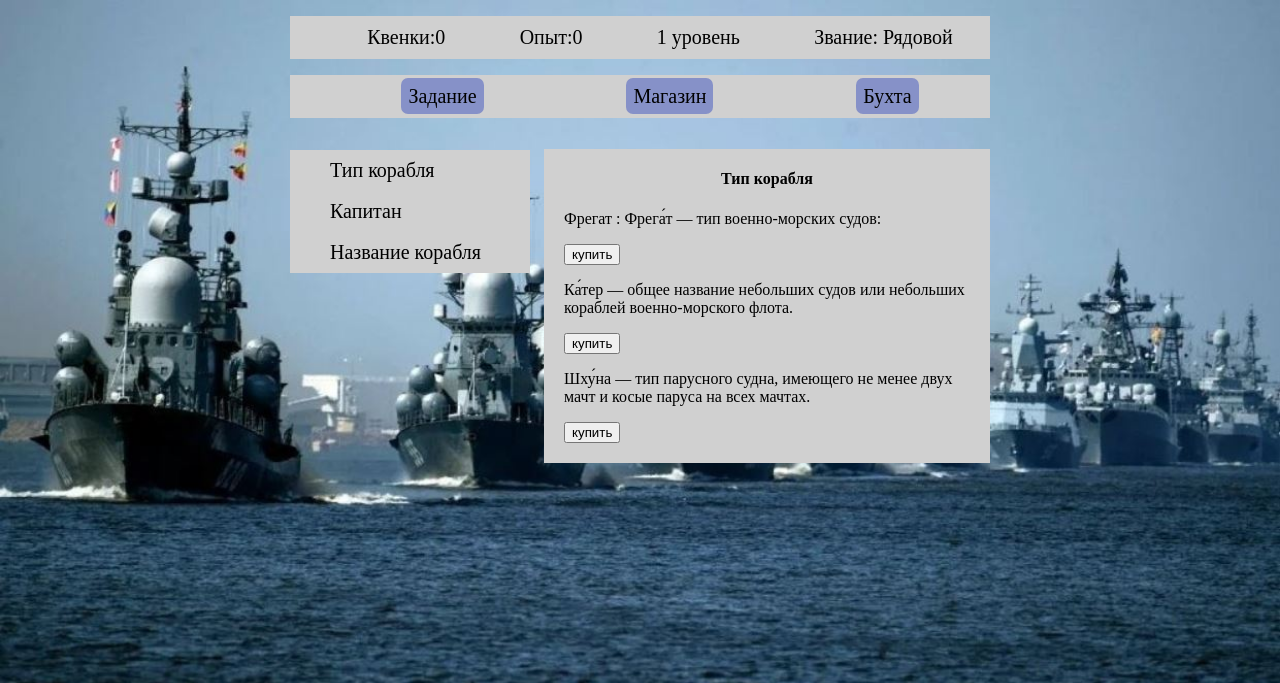
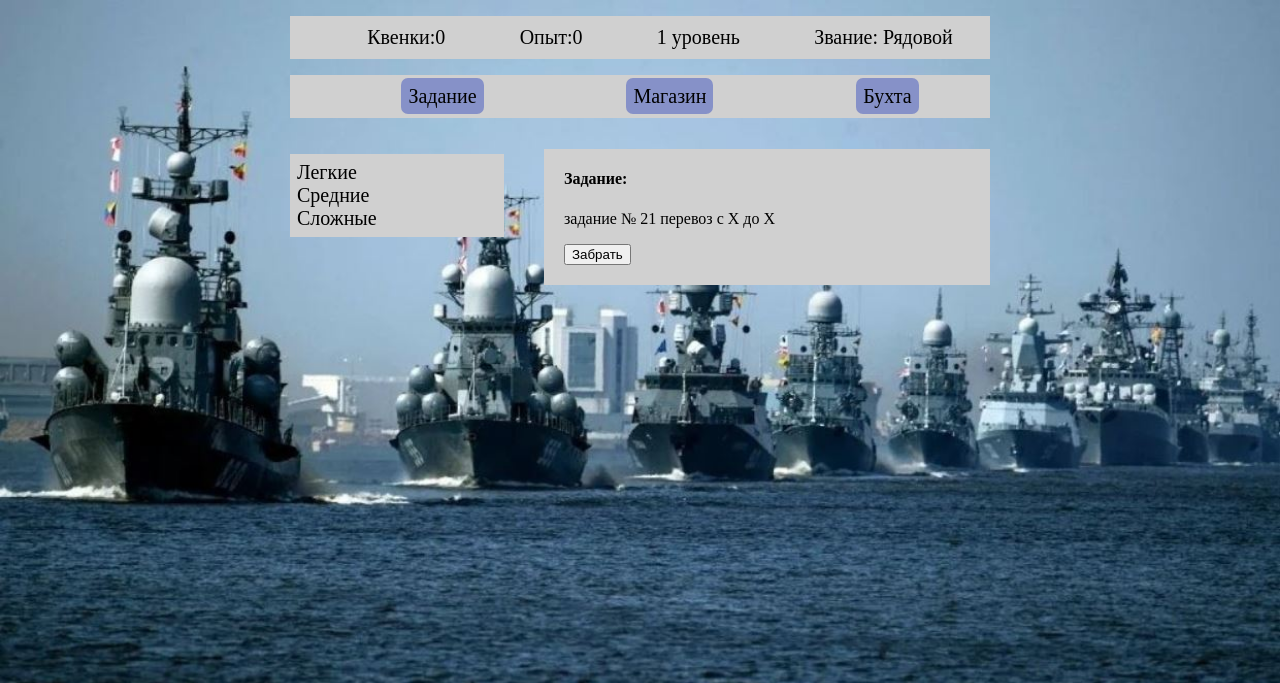
Before and after one commit to Xarn0/-, a PHP site: page /pages/Shop.php in a window 1280 px wide. Shown: the top 683 px of the page. Run offline with PHP 8.4, Linux system fonts and the light colour scheme.

Commit message:
заход №2

```diff
--- a/Shop.php
+++ /dev/null
@@ -1,38 +0,0 @@
-<!DOCTYPE html>
-<html lang="en">
-<head>
-         <meta charset="UTF-8">
-         <meta name="viewport" content="width=device-width, initial-scale=1.0">
-
-         <link rel="stylesheet" href="./style.css">
-         <title>Магазин</title>
-</head>
-<body>
-      <?php include './header.php'   ?>
-      <div>
-               <ul id="shop_spisok_first">
-                        <li>Тип корабля</li>
-                        <li>Капитан</li>
-                        <li>Название корабля</li>
-               </ul>
-               <div>
-                        <h4>Тип корабля</h4>
-                        <div>
-                          <p>Фрегат : Фрега́т — тип военно-морских судов:</p>
-                          <button>купить</button>
-                        </div>
-                        <div>
-                          <p>Ка́тер — общее название небольших судов или небольших кораблей военно-морского флота.</p>
-                          <button>купить</button>
-                        </div>
-                        <div>
-                          <p>Шху́на — тип парусного судна, имеющего не менее двух мачт и косые паруса на всех мачтах.</p>
-                          <button>купить</button>
-                        </div>
-
-
-
-               </div>
-      </div>
-</body>
-</html>
--- a/header.php
+++ b/header.php
@@ -3,7 +3,7 @@
 <head>
          <meta charset="UTF-8">
          <meta name="viewport" content="width=device-width, initial-scale=1.0">
-         <link rel="stylesheet" href="style.css">
+         <link rel="stylesheet" href="../style.css">
          <title>Игра</title>
 </head>
 <body>
@@ -23,7 +23,7 @@
                  </header>
 
         </div>
-      <script src="./index.js">
+      <script src="../index.js">
 
       </script>
 </body>
--- a/index.js
+++ b/index.js
@@ -0,0 +1,15 @@
+let spisok_header = document.querySelector('#header_spisok_last');
+spisok_header.addEventListener('click',(event)=>{
+         let lis = event.target;
+         event.preventDefault();
+         if(lis.innerHTML == "Магазин")
+         {
+                  document.querySelector('.menu > div:nth-of-type(1)').style.display = "block";
+                  document.querySelector('.menu > div:nth-of-type(2)').style.display = "none";
+         }
+         else if(lis.innerHTML == "Задание"){
+                  document.querySelector('.menu > div:nth-of-type(1)').style.display = "none";
+                  document.querySelector('.menu > div:nth-of-type(2)').style.display = "block";
+         }
+
+})
--- /dev/null
+++ b/pages/Shop.php
@@ -0,0 +1,180 @@
+<!DOCTYPE html>
+<html lang="en">
+<head>
+         <meta charset="UTF-8">
+         <meta name="viewport" content="width=device-width, initial-scale=1.0">
+
+         <link rel="stylesheet" href="../style.css">
+         <title>Магазин</title>
+</head>
+<body>
+      <?php include '../header.php'   ?>
+      <div class="menu">
+            <div>
+                  <ul id="shop_spisok_first">
+                              <li>Тип корабля</li>
+                              <li>Капитан</li>
+                              <li>Название корабля</li>
+                  </ul>
+                  <div>
+                        <div id="shipType">
+                              <!-- Сюда тип корабля из базы -->
+                                    <h4>Тип корабля</h4>
+                                          <div>
+                                                <p>Фрегат : Фрега́т — тип военно-морских судов:</p>
+                                                <button>купить</button>
+                                          </div>
+                                          <div>
+                                                <p>Ка́тер — общее название небольших судов или небольших кораблей военно-морского флота.</p>
+                                                <button>купить</button>
+                                          </div>
+                                          <div>
+                                                <p>Шху́на — тип парусного судна, имеющего не менее двух мачт и косые паруса на всех мачтах.</p>
+                                                <button>купить</button>
+                                          </div>
+                        </div>
+                        <div id="captain">
+                                    <h4>Капитаны</h4>
+
+                                          <div>
+                                                <p>Фрегат : Фрега́т — тип военно-морских судов:</p>
+                                                <button>купить</button>
+                                          </div>
+                                          <div>
+                                                <p>Ка́тер — общее название небольших судов или небольших кораблей военно-морского флота.</p>
+                                                <button>купить</button>
+                                          </div>
+                                          <div>
+                                                <p>Шху́на — тип парусного судна, имеющего не менее двух мачт и косые паруса на всех мачтах.</p>
+                                                <button>купить</button>
+                                          </div>
+                        </div>
+                        <div id="NameOfTheShip">
+                                    <h4>Название корабля</h4>
+
+                                          <div>
+                                                <p>Фрегат : Фрега́т — тип военно-морских судов:</p>
+                                                <button>купить</button>
+                                          </div>
+                                          <div>
+                                                <p>Ка́тер — общее название небольших судов или небольших кораблей военно-морского флота.</p>
+                                                <button>купить</button>
+                                          </div>
+                                          <div>
+                                                <p>Шху́на — тип парусного судна, имеющего не менее двух мачт и косые паруса на всех мачтах.</p>
+                                                <button>купить</button>
+                                          </div>
+                        </div>
+
+                  </div>
+            </div>
+            <div>
+                  <ul class="contentFont" id="task_spisok">
+                              <li>Легкие</li>
+                              <li>Средние</li>
+                              <li>Сложные</li>
+                  </ul>
+                  <div>
+                        <div id="Lungs">
+
+                                    <h4>Задание:</h4>
+                                          <div>
+                                                <p>задание № 21 перевоз с Х до Х</p>
+                                                <button>Забрать</button>
+                                          </div>
+
+                        </div>
+                        <div id="Average">
+                                    <h4>Задание Средние</h4>
+
+                                          <div>
+                                                <p>Фрегат : Фрега́т — тип военно-морских судов:</p>
+                                                <button>купить</button>
+                                          </div>
+                                          <div>
+                                                <p>Ка́тер — общее название небольших судов или небольших кораблей военно-морского флота.</p>
+                                                <button>купить</button>
+                                          </div>
+                                          <div>
+                                                <p>Шху́на — тип парусного судна, имеющего не менее двух мачт и косые паруса на всех мачтах.</p>
+                                                <button>купить</button>
+                                          </div>
+                        </div>
+                        <div id="Complex">
+                                    <h4>Задание Сложные</h4>
+
+                                          <div>
+                                                <p>Фрегат : Фрега́т — тип военно-морских судов:</p>
+                                                <button>купить</button>
+                                          </div>
+                                          <div>
+                                                <p>Ка́тер — общее название небольших судов или небольших кораблей военно-морского флота.</p>
+                                                <button>купить</button>
+                                          </div>
+                                          <div>
+                                                <p>Шху́на — тип парусного судна, имеющего не менее двух мачт и косые паруса на всех мачтах.</p>
+                                                <button>купить</button>
+                                          </div>
+                        </div>
+
+                  </div>
+            </div>
+      </div>
+      <script>
+            // магазин
+       let barShop =  document.getElementById('shop_spisok_first'),
+       captain = document.getElementById('captain'),
+       shipType = document.getElementById('shipType'),
+       NameOfTheShip = document.getElementById('NameOfTheShip');
+            // магазин конец
+            // задание
+       let task_spisok = document.getElementById('task_spisok'),
+       Lungs = document.getElementById('Lungs'),
+       Average = document.getElementById('Average'),
+       Complex = document.getElementById('Complex');
+            //  задание конец
+            barShop.addEventListener('click',(event)=>{
+              let li = event.target;
+              console.log(li.innerHTML)
+              if(li.innerHTML == 'Тип корабля'){
+                captain.style.display = 'none';
+              shipType.style.display = 'block';
+              NameOfTheShip.style.display = 'none';
+              }
+            else if(li.innerHTML == 'Капитан'){
+              captain.style.display = 'block';
+              shipType.style.display = 'none';
+              NameOfTheShip.style.display = 'none';
+            }
+            else if(li.innerHTML == 'Название корабля'){
+              captain.style.display = 'none';
+              shipType.style.display = 'none';
+              NameOfTheShip.style.display = 'block';
+            }
+            });
+
+
+            task_spisok.addEventListener('click',(event)=>
+            {
+                  let lise = event.target;
+                  if(lise.innerHTML == 'Легкие')
+                  {
+                        Lungs.style.display = 'block';
+                        Average.style.display = 'none';
+                        Complex.style.display = 'none';
+                  }
+                  else if(lise.innerHTML == 'Средние'){
+                        Lungs.style.display = 'none';
+                        Average.style.display ='block' ;
+                        Complex.style.display = 'none';
+                  }
+                  else if(lise.innerHTML == 'Сложные'){
+                        Lungs.style.display = 'none';
+                        Average.style.display ='none' ;
+                        Complex.style.display = 'block';
+                  }
+            })
+
+      </script>
+</body>
+</html>
--- a/style.css
+++ b/style.css
@@ -31,6 +31,7 @@ header > ul{
          padding: 7px;
          background-color:#8691c8 ;
          border-radius: 7px;
+
 }
 #shop_spisok_first>li{
          list-style-type: none;
@@ -123,3 +124,33 @@ button[name = 'Rega']{
         font-size: 18px;
         margin-left: 30px;
 }
+#captain,#NameOfTheShip{
+        display: none;
+}
+
+.menu > div:nth-of-type(1), #Average , #Complex{
+        display: none;
+
+}
+.contentFont{
+        display:flex;
+        /* border: 1px solid #943; */
+        flex-direction: column;
+        width: 200px;
+        float: left;
+        background-color: #d0d0d0;
+        text-decoration: none;
+        color: black;
+        font-size: 20px;
+        padding: 7px;
+
+        list-style-type: none;
+}
+.contentFont + div{
+        width: 406px;
+        margin-top: 15px;
+        float: right;
+        background-color: #d0d0d0;
+        padding: 20px;
+        padding-top: 0px;
+}
```
Also changed, not shown: pages/task.php (added).
